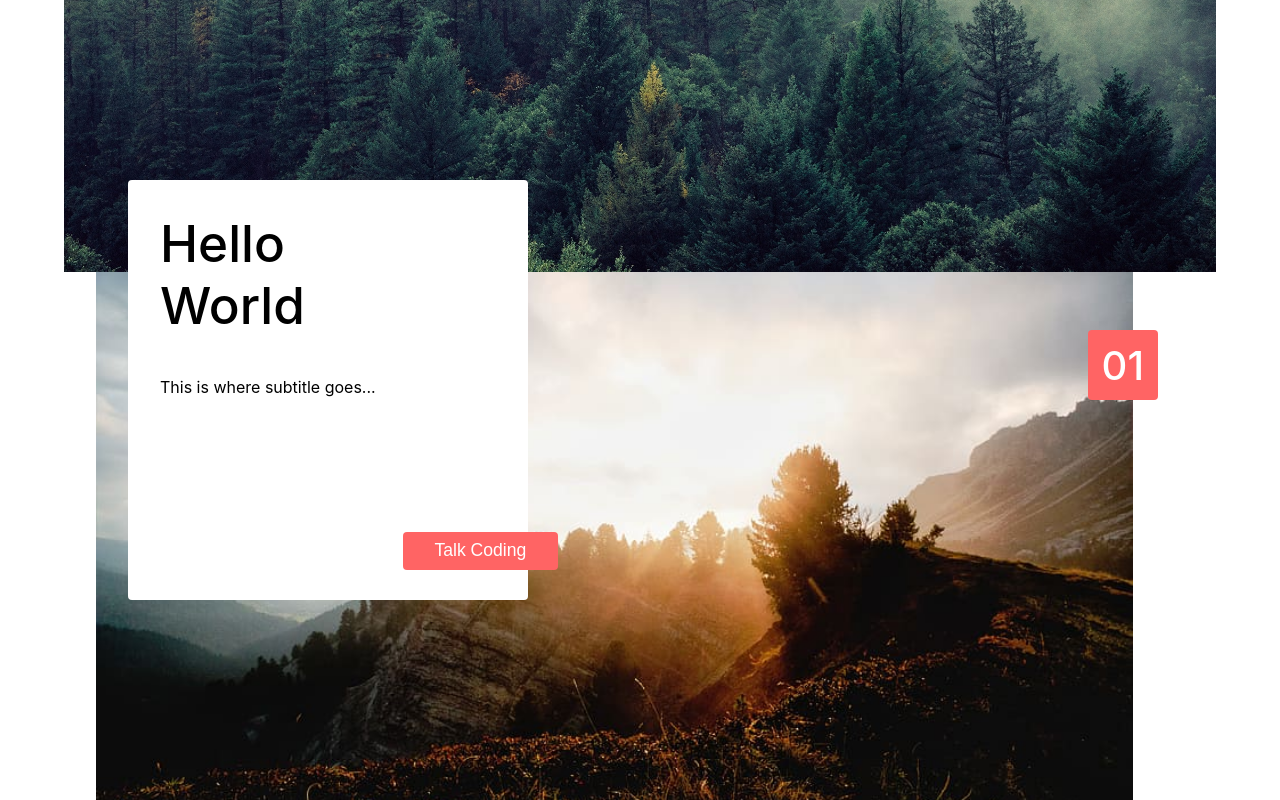
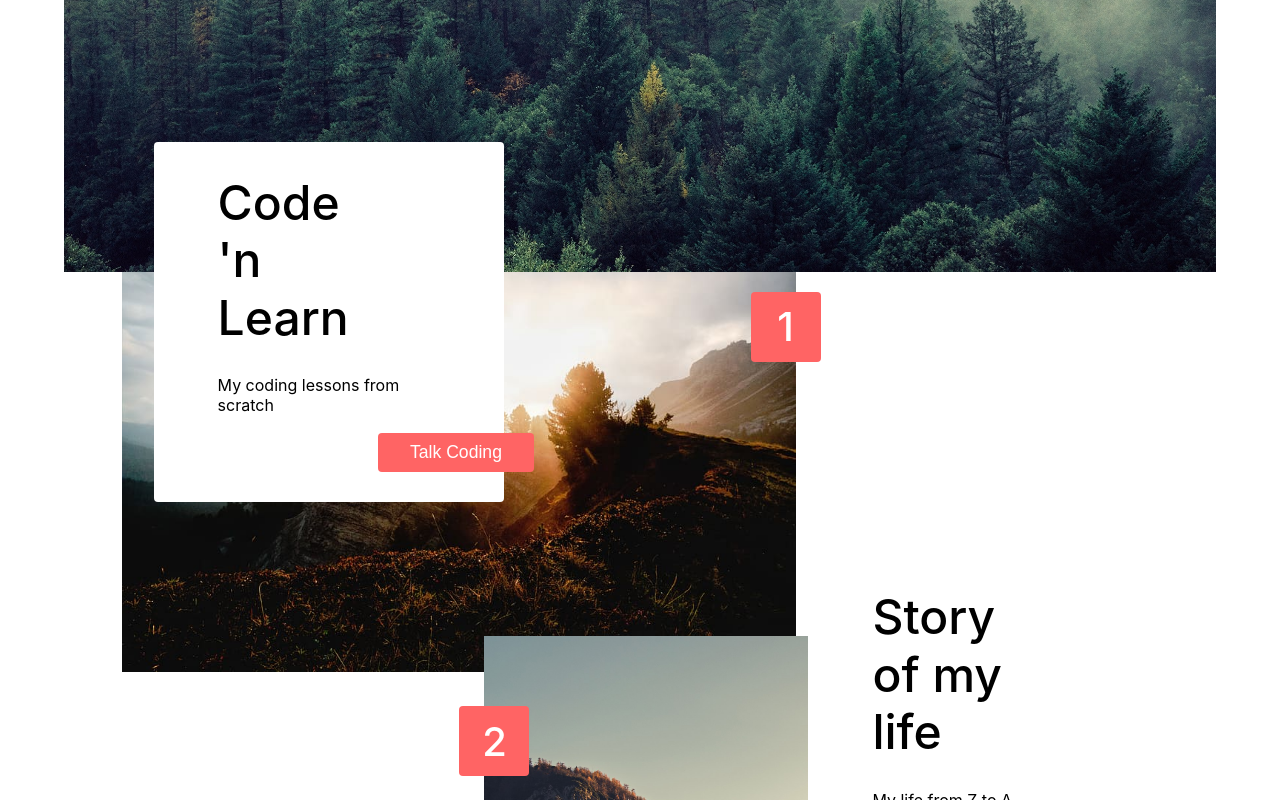
Before and after one commit to leannedo/the-ultimate-blog, a React (Create React App) app: page / in a window 1280 px wide. Shown: the part 588-1388 px from the top of the page. Built offline with nearby package versions, Linux system fonts and the light colour scheme.

Commit message:
Render story list and refine styling

```diff
--- a/src/App.js
+++ b/src/App.js
@@ -1,5 +1,5 @@
 import React from 'react';
-import Home from './Pages/Home';
+import Home from './pages/Home';
 
 function App() {
   return (
--- a/src/Pages/Home.js
+++ b/src/Pages/Home.js
@@ -1,7 +1,7 @@
 import React, {Component} from 'react';
 import Header from '../components/Home/Header/Header';
 import HeroBanner from '../components/Home/HeroBanner';
-import StorySection from '../components/Home/StorySection';
+import StorySectionContainer from '../components/Home/StorySections/StorySectionContainer';
 import './../css/Home/Home.scss';
 
 class Home extends Component{
@@ -10,7 +10,7 @@ class Home extends Component{
             <div className='homepage-index'>
                 <Header />
                 <HeroBanner />
-                <StorySection />
+                <StorySectionContainer />
             </div>
 
         )
--- a/src/components/Home/HeroBanner.js
+++ b/src/components/Home/HeroBanner.js
@@ -4,7 +4,7 @@ import banner from './../../assets/herobanner.jpg';
 const HeroBanner = () => {
     return (
         <div className='hero-banner-container'>
-            <img src={banner} />
+            <img src={banner} alt='hero-banner'/>
         </div>
     )
 }
--- a/src/components/Home/StorySection.js
+++ /dev/null
@@ -1,19 +0,0 @@
-import React from 'react';
-import story1 from '../../assets/story-1.jpg';
-import '../../css/Home/StorySection.scss';
-
-const StorySection = () => {
-    return (
-        <div className='story-section-container'>
-            <div className='story-info-card'>
-                <div className='story-title'>Hello World</div>
-                <div className='story-subtitle'>This is where subtitle goes...</div>
-                <button className='btn story-cta-btn'>Talk Coding</button>
-            </div>
-            <div className='story-index-counter'>01</div>
-            <div className='story-image'><img src={story1} /></div>
-        </div>
-    )
-}
-
-export default StorySection;
--- /dev/null
+++ b/src/components/Home/StorySections/StorySection.js
@@ -0,0 +1,32 @@
+import React, { useState, useEffect } from "react";
+import "../../../css/Home/StorySection.scss";
+
+const StorySection = ({
+  title,
+  subtitle,
+  ctaBtnTitle,
+  index,
+  imageName,
+  direction
+}) => {
+  return (
+    <div className={`story-section-container ${direction}`}>
+      <div className="story-info-card">
+        <div className="story-title">{title}</div>
+        <div className="story-subtitle">{subtitle}</div>
+        {ctaBtnTitle && (
+          <button className="btn story-cta-btn">{ctaBtnTitle}</button>
+        )}
+      </div>
+      <div className="story-index-counter">{index}</div>
+      <div className="story-image">
+        <img
+          src={require(`../../../assets/${imageName}`)}
+          alt="story-landscape"
+        />
+      </div>
+    </div>
+  );
+};
+
+export default StorySection;
--- /dev/null
+++ b/src/components/Home/StorySections/StorySectionContainer.js
@@ -0,0 +1,24 @@
+import React from "react";
+import storyData from "./storyData";
+import StorySection from "./StorySection";
+
+const StorySectionContainer = () => {
+  const renderStorySections = storyData => {
+    return storyData.map((story, index) => (
+      <StorySection
+        {...story}
+        key={index}
+        index={index + 1}
+        direction={index % 2 ? "rtl" : "ltr"}
+      />
+    ));
+  };
+
+  return (
+    <div className="story-section-list">
+      {storyData && renderStorySections(storyData)}
+    </div>
+  );
+};
+
+export default StorySectionContainer;
--- /dev/null
+++ b/src/components/Home/StorySections/storyData.js
@@ -0,0 +1,20 @@
+export default [
+    {
+        title: 'Code \'n Learn',
+        subtitle: 'My coding lessons from scratch',
+        ctaBtnTitle: 'Talk Coding',
+        imageName: 'story-1.jpg'
+    },
+    {
+        title: 'Story of my life',
+        subtitle: 'My life from Z to A',
+        ctaBtnTitle: 'Discover More',
+        imageName: 'story-2.jpg'
+    },
+    {
+        title: 'Stay In Touch',
+        subtitle: 'Write to me. I\'m here answering and hearing your stories. Anything',
+        ctaBtnTitle: '',
+        imageName: 'story-3.jpg'
+    }
+]
--- a/src/css/Home/StorySection.scss
+++ b/src/css/Home/StorySection.scss
@@ -1,22 +1,39 @@
 @import '../variables.scss';
 
-$card__width: 400px;
-$card__height: 420px;
+$card__width: 350px;
+$card__height: 360px;
 $number-card__width: 50px;
 $number-card__height: 50px;
 $card__border-radius: 4px;
+$image__offset-top: 280px;
+$story__offset-top: 400px;
+
+.story-section-list {
+    display: flex;
+    flex-direction: column;
+    padding: 5%;
+}
 
 .story-section-container {
-    width: 90%;
+    width: 65%;
     position: relative;
-    margin-top: -6em;
-    margin-left: 2em;
+    margin-top: -12em;
+    display: flex;
+    flex-direction: column;
+
+    &:not(:first-child) {
+        margin-top: -$story__offset-top;
+    }
+
+    &.rtl {
+        align-self: flex-end;
+    }
 }
 
 .story-info-card {
     width: $card__width;
     height: $card__height;
-    padding: 2em;
+    padding: 2em 4em;
     background: #fff;
     box-sizing: border-box;
     position: relative;
@@ -24,11 +41,16 @@ $card__border-radius: 4px;
     margin-left: 2em;
 }
 
+.rtl .story-info-card {
+    align-self: flex-end;
+}
+
 .story-title {
     width: 80%;
-    font-size: 3.2em;
+    font-size: 3em;
+    line-height: 1.2em;
     font-weight: 500;
-    margin-bottom: 0.8em;
+    margin-bottom: 0.6em;
 }
 
 .story-cta-btn {
@@ -36,12 +58,16 @@ $card__border-radius: 4px;
     bottom: 30px;
     right: -30px;
     border-radius: $card__border-radius;
+
+    &:focus {
+        outline: none;
+    }
 }
 
 .story-image {
-    position: absolute;
+    position: relative;
     width: 100%;
-    top: 50px;
+    top: -$image__offset-top;
     margin: auto;
     z-index: -1;
 }
@@ -62,3 +88,11 @@ $card__border-radius: 4px;
     background: $secondary__color;
     border-radius: $card__border-radius;
 }
+
+.ltr .story-index-counter {
+    right: -25px;
+}
+
+.rtl .story-index-counter {
+    left: -25px;
+}
```
Also changed, not shown: src/assets/story-2.jpeg (deleted), src/assets/story-2.jpg (added).
